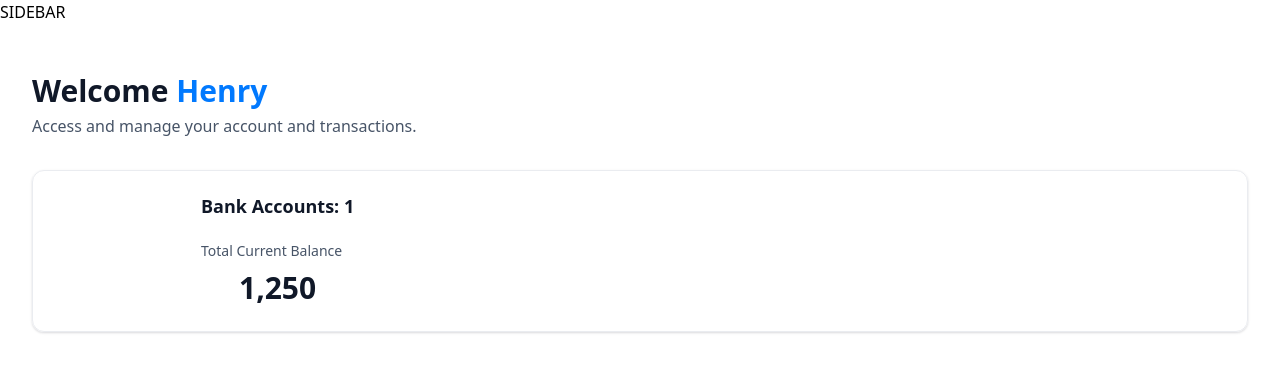
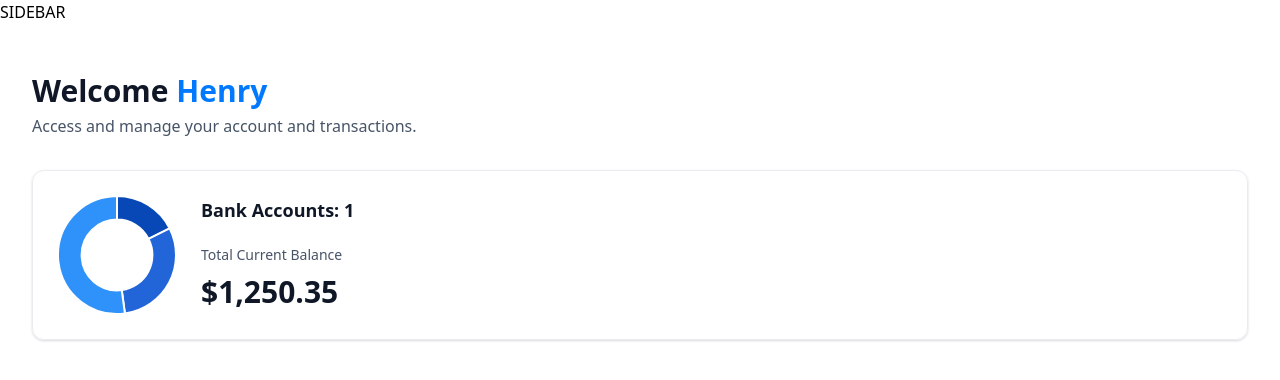
Before and after one commit to HenryHYeary/banking_app, a Next.js app: page / in a window 1280 px wide. Shown: the top 380 px of the page. Built offline with nearby package versions, Linux system fonts and the light colour scheme.

Commit message:
Finalize animated counter and added doughnut chart.

```diff
--- a/components/ui/AnimatedCounter.tsx
+++ b/components/ui/AnimatedCounter.tsx
@@ -1,12 +1,16 @@
 "use client"
-
 import React from 'react'
 import CountUp from 'react-countup'
 
 const AnimatedCounter = ( { amount }: { amount: number }) => {
   return (
-    <div>
-      <CountUp end={amount}/>
+    <div className='w-full'>
+      <CountUp
+        decimals={2}
+        decimal='.'
+        prefix='$'
+        end={amount}
+      />
     </div>
   )
 }
--- /dev/null
+++ b/components/ui/DoughnutChart.tsx
@@ -0,0 +1,33 @@
+"use client";
+
+import { Chart as ChartJS, ArcElement, Tooltip, Legend } from "chart.js";
+import { Doughnut } from "react-chartjs-2";
+
+ChartJS.register(ArcElement, Tooltip, Legend);
+
+const DoughnutChart = ({ accounts }: DoughnutChartProps) => {
+  const data = {
+    datasets: [
+      {
+        label: "Banks",
+        data: [1270, 2200, 3780],
+        backgroundColor: ["#0747b6", "#2265d8", "#2f91fa"]
+      }
+    ],
+    labels: ["Bank 1", "Bank 2", "Bank 3"]
+  };
+
+  return <Doughnut
+    data={data}
+    options={{
+      cutout: "60%",
+      plugins: {
+        legend: {
+          display: false
+        }
+      }
+    }}
+  />
+}
+
+export default DoughnutChart
--- a/components/ui/TotalBalanceBox.tsx
+++ b/components/ui/TotalBalanceBox.tsx
@@ -1,13 +1,14 @@
 import { formatAmount } from '@/lib/utils';
 import CountUp from 'react-countup';
 import AnimatedCounter from './AnimatedCounter';
+import DoughnutChart from './DoughnutChart';
 import React from 'react';
 
 const TotalBalanceBox = ({ accounts = [], totalBanks, totalCurrentBalance }: TotlaBalanceBoxProps) => {
   return (
     <section className='total-balance'>
       <div className='total-balance-chart'>
-        {/* DonutChart */}
+        <DoughnutChart accounts={accounts}/>
       </div>
 
       <div className='flex flex-col gap-6'>
@@ -19,9 +20,9 @@
             Total Current Balance
           </p>
 
-          <p className='total-balance-amount flex-center gap-2'>
+          <div className='total-balance-amount flex-center gap-2'>
             <AnimatedCounter amount={totalCurrentBalance}/>
-          </p>
+          </div>
         </div>
       </div>
     </section>
--- a/package.json
+++ b/package.json
@@ -10,12 +10,14 @@
   },
   "dependencies": {
     "@radix-ui/react-slot": "^1.1.0",
+    "chart.js": "^4.4.3",
     "class-variance-authority": "^0.7.0",
     "clsx": "^2.1.1",
     "lucide-react": "^0.419.0",
     "next": "14.2.5",
     "query-string": "^9.1.0",
     "react": "^18",
+    "react-chartjs-2": "^5.2.0",
     "react-countup": "^6.5.3",
     "react-dom": "^18",
     "tailwind-merge": "^2.4.0",
```
Also changed, not shown: 1 other file (tests, documents, lock files or other folders).
